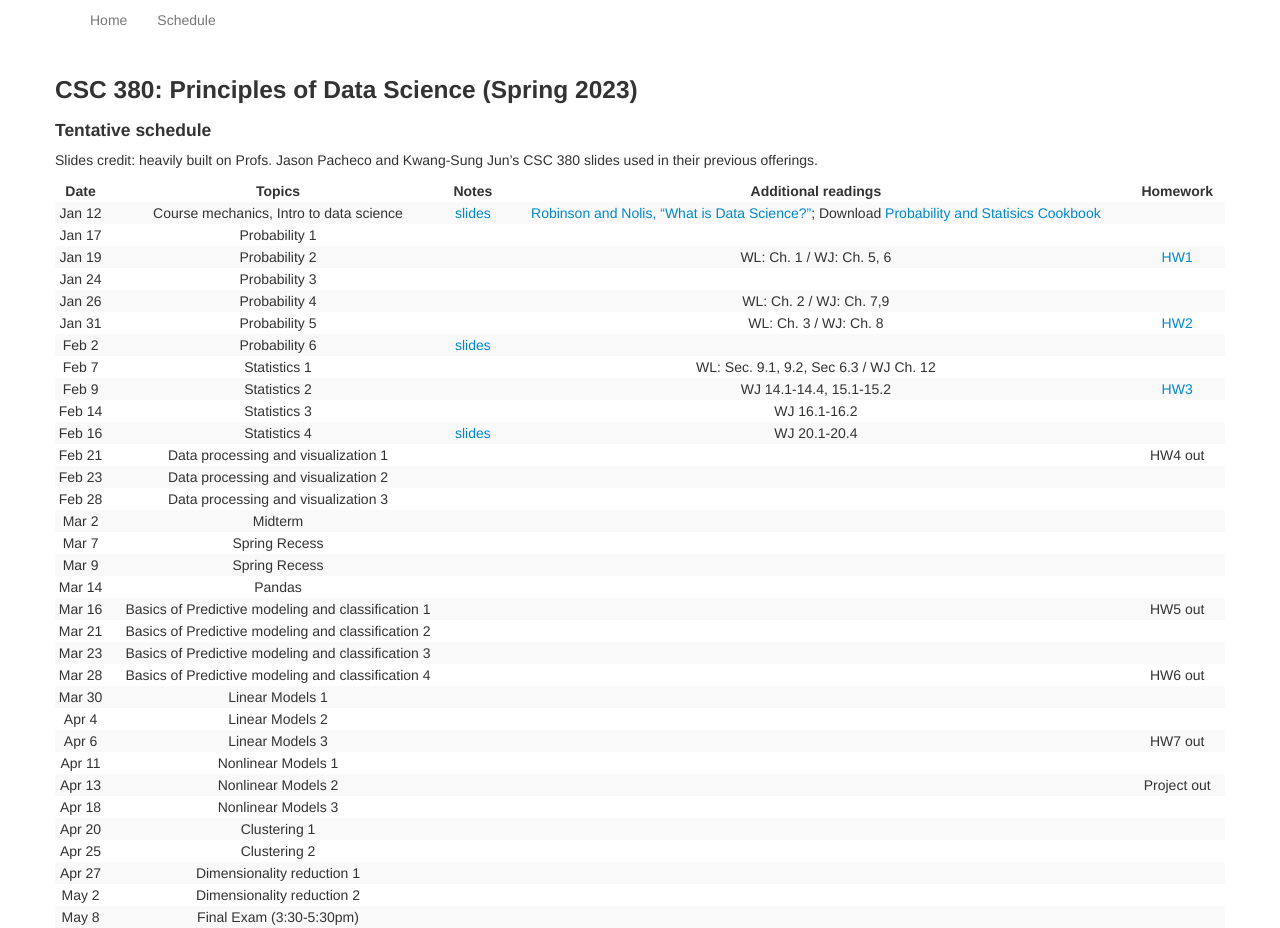
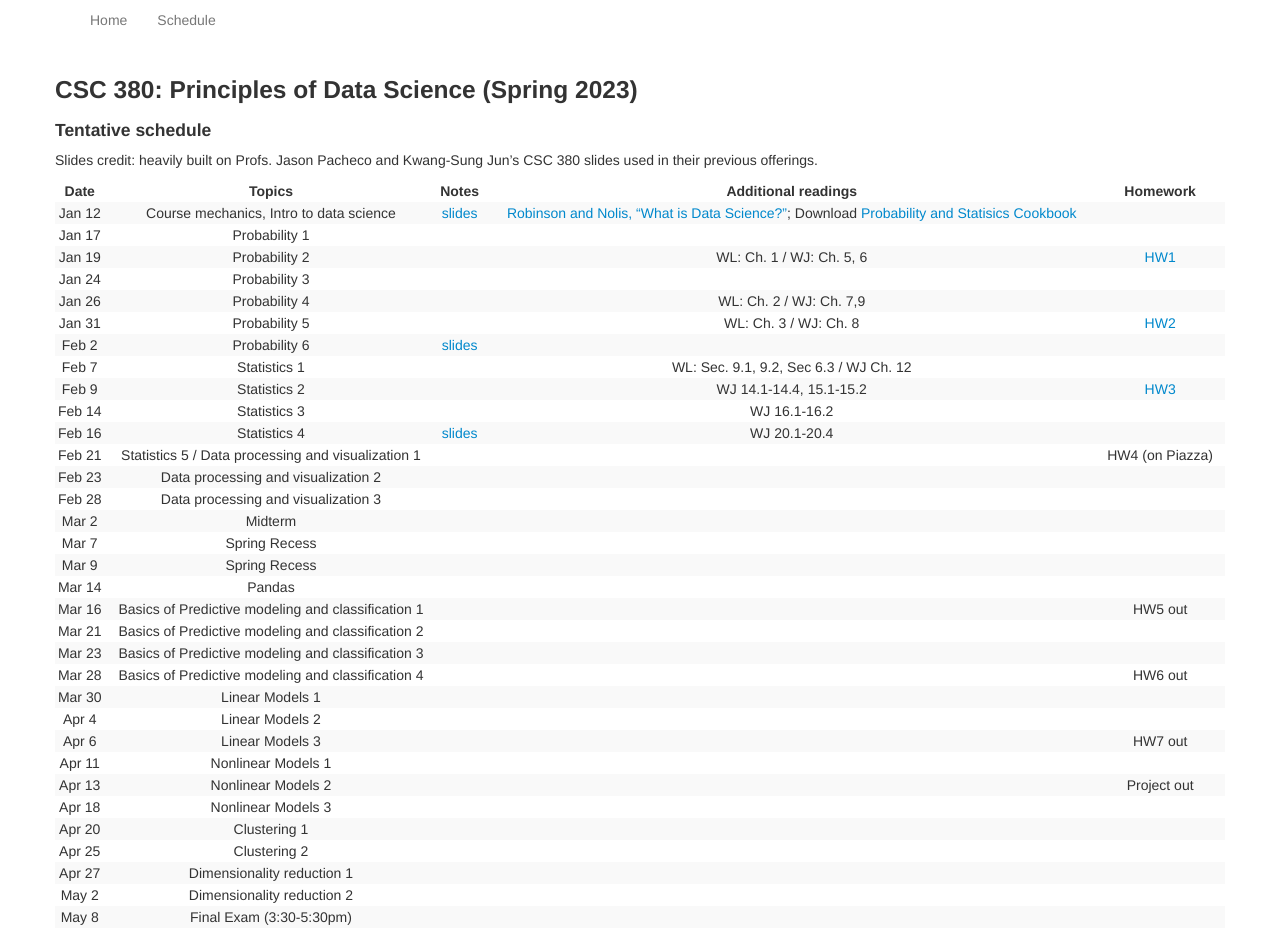
Before and after one commit to zcc1307/csc380-sp22, a Jekyll site: the page built from schedule.md, in a window 1280 px wide. Built offline with Jekyll 4.4.1, drawn with Linux system fonts in a browser that asks for light colours.

Commit message:
Update schedule.md

```diff
--- a/schedule.md
+++ b/schedule.md
@@ -25,7 +25,7 @@ Slides credit: heavily built on Profs. Jason Pacheco and Kwang-Sung Jun's CSC 38
 | Feb 9  |                                                      Statistics 2                                                                  |                                                                            |  WJ 14.1-14.4, 15.1-15.2 | [HW3](https://zcc1307.github.io/csc380-sp23/hws/CSC_380_HW3.pdf) |
 | Feb 14 |                                                      Statistics 3                                            |                                                                             | WJ 16.1-16.2 |  |
 | Feb 16 |                                                      Statistics 4                                                                 |        [slides](https://zcc1307.github.io/csc380-sp23/Slides/23s380%2003%20statistics_draft.pdf)                                                                     | WJ 20.1-20.4  |  |
-| Feb 21 |                                          Data processing and visualization 1                                                         |                                                                             |  | HW4 out |
+| Feb 21 |                                          Statistics 5 / Data processing and visualization 1                                                         |                                                                             |  | HW4 (on Piazza) |
 | Feb 23 |                                          Data processing and visualization 2                                             |                                                                             |  |  |
 | Feb 28 |                                          Data processing and visualization 3                                                                             |                                                                             |  |  |
 | Mar 2  |                                                        Midterm                                                        |                                                                             |  |  |
```
